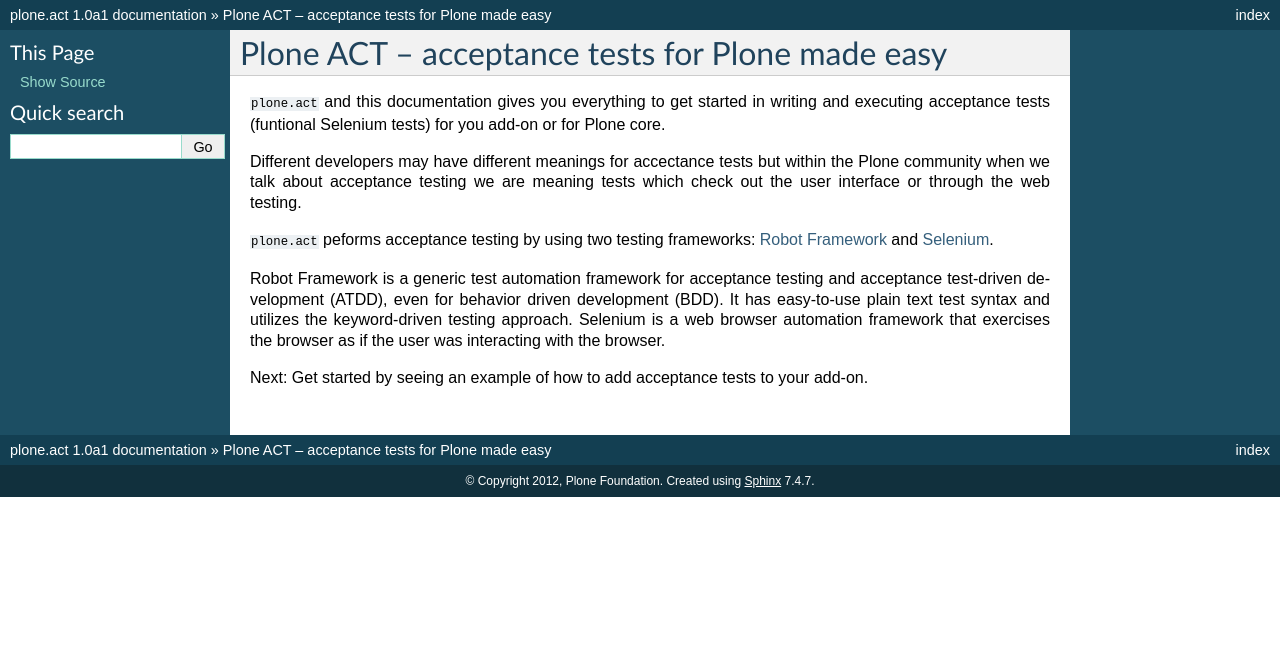
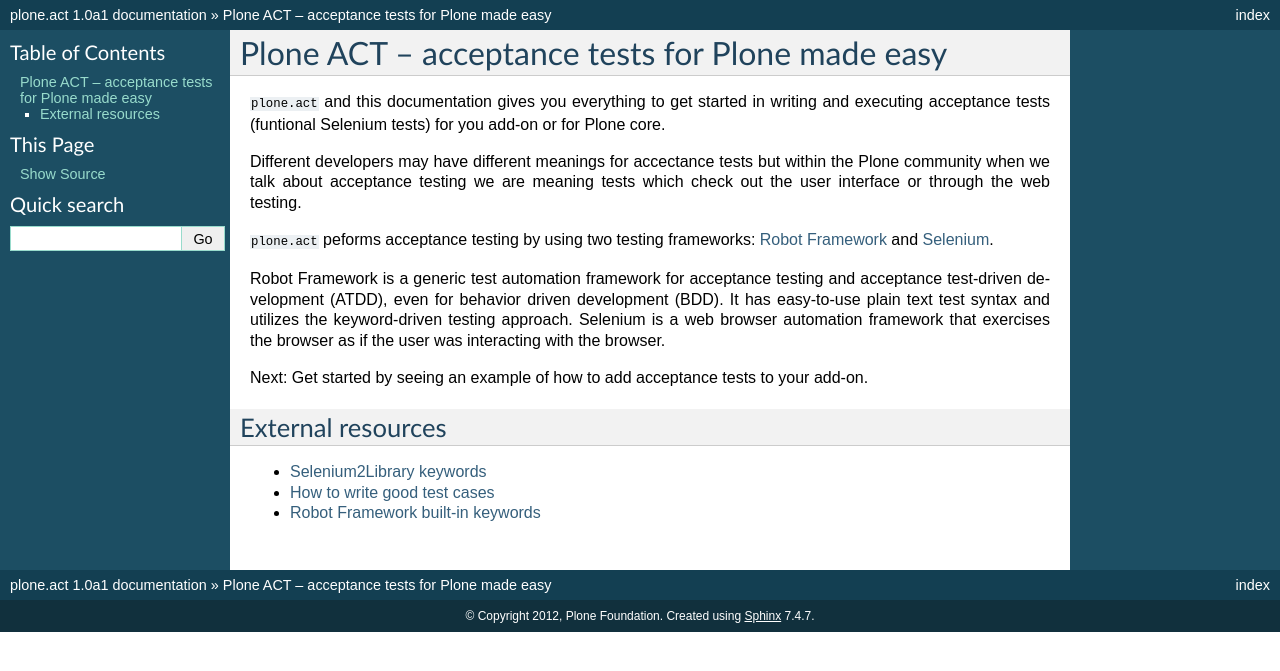
Before and after one commit to plone/plone.app.robotframework, a Sphinx documentation site: the page built from docs/source/index.rst, in a window 1280 px wide. Shown: the top 671 px of the page. Built offline with Sphinx 7.4.7, drawn with Linux system fonts in a browser that asks for light colours.

Commit message:
Move links to external resources into index

```diff
--- a/docs/source/index.rst
+++ b/docs/source/index.rst
@@ -37,3 +37,10 @@
 .. Run single robot tests::
 ..
 ..   $ bin/test -s plone.app.deco -t Robot_Testcase_you_want_to_run
+
+External resources
+------------------
+
+* `Selenium2Library keywords <http://rtomac.github.com/robotframework-selenium2library/doc/Selenium2Library.html>`_
+* `How to write good test cases <http://code.google.com/p/robotframework/wiki/HowToWriteGoodTestCases>`_
+* `Robot Framework built-in keywords <http://robotframework.googlecode.com/hg/doc/libraries/BuiltIn.html?r=2.7.6>`_
```
Also changed, not shown: docs/source/tutorial.rst (renamed from docs/source/robotsuite.rst).
